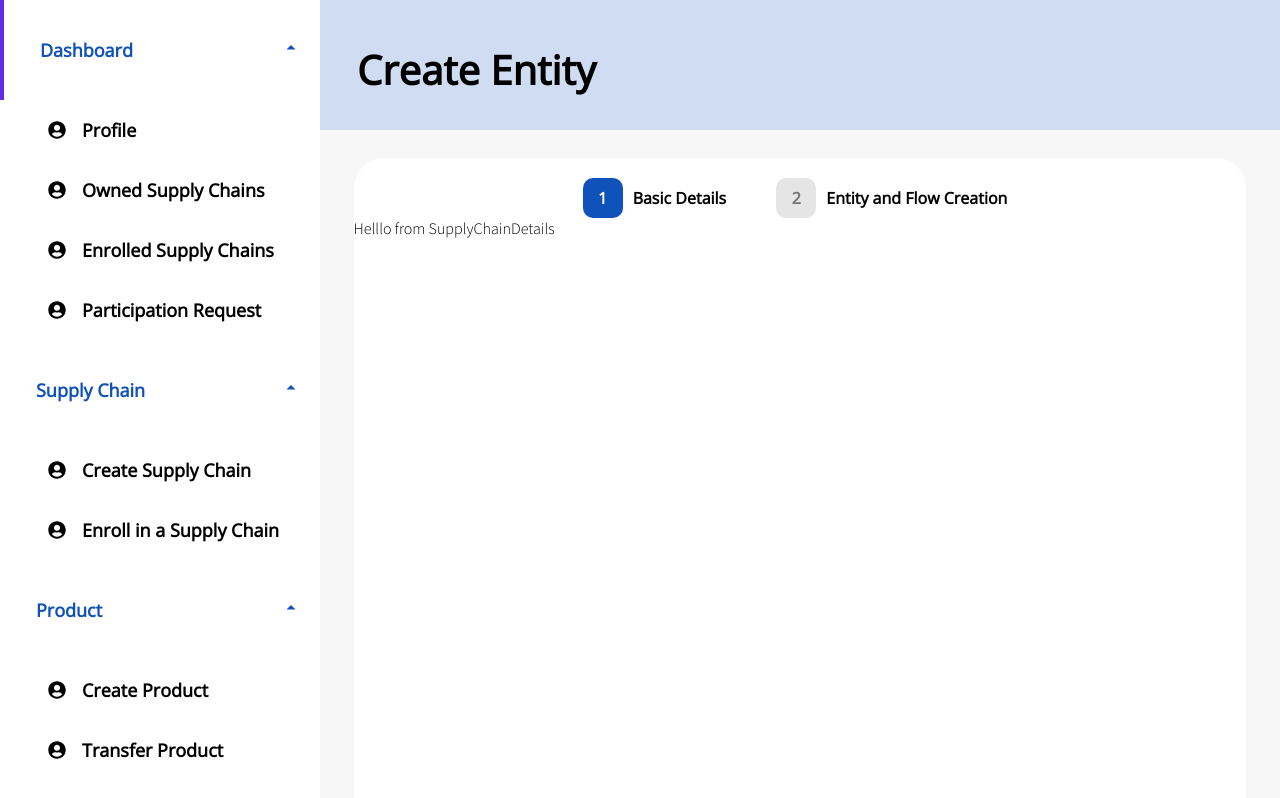
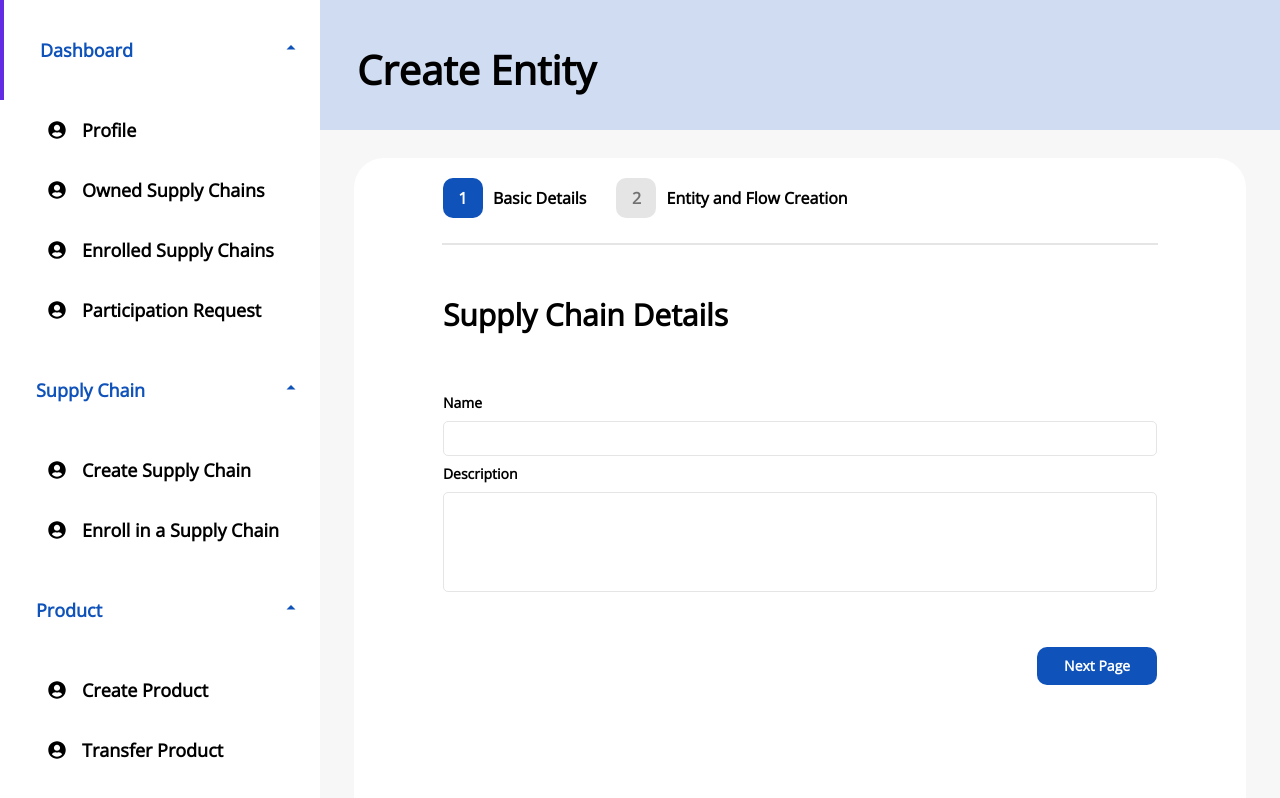
Before and after one commit to Secure-chain/frontend-v2, a React (Create React App) app: page / in a window 1280 px wide. Shown: the top 798 px of the page. Built offline with nearby package versions, Linux system fonts and the light colour scheme.

Commit message:
supply chain details page done

```diff
--- /dev/null
+++ b/src/APIcalls/CreateSupplyChain/postSupplyChainDetails.js
@@ -0,0 +1,16 @@
+import { initObject } from "../../components/initVariables/initObject"
+import axios from "axios"
+export const postSupplyChainDetails = async(data) => {
+     try{
+        let res = await axios.post(initObject().initVariables+"/supplychain/",data,{
+            headers: {
+                Authorization: `Token ${initObject().token}`,
+            }
+        })
+        // console.log('api response 🚀', res)
+        return res.data.id
+     }
+     catch(error){
+        console.error(error)
+     }
+}
--- a/src/components/content/Content.js
+++ b/src/components/content/Content.js
@@ -1,9 +1,10 @@
-import React from 'react';
+import React, { useEffect, useState } from 'react';
 import SupplyChainDetails from '../createSupplyChain.js/SupplyChainDetails';
 import EntityCreation from '../createSupplyChain.js/EntityCreation';
 import './content.css';
 function Content() {
-const [tab, setTab] = React.useState(1);
+const [tab, setTab] = useState(1);
+const [id,setId] = useState(0);
   return (
   <div className='right-window'>
     <div className='create-chain-container'>
@@ -17,8 +18,9 @@ const [tab, setTab] = React.useState(1);
                 <div className='tab-text'>Entity and Flow Creation</div>
             </div>
         </div>
+        <div className='divider'></div>
         <div className='tab-content'>
-            {tab === 1 && <SupplyChainDetails />}
+            {tab === 1 && <SupplyChainDetails setId={(data)=>setId(data)}/>}
             {tab === 2 && <EntityCreation />}
         </div>
         {/* Call different components based on request */}
--- a/src/components/content/content.css
+++ b/src/components/content/content.css
@@ -14,11 +14,13 @@
     margin: auto;
 }
 .tab-container{
+    width: 80%;
     display: flex;
     flex-direction: row;
-    justify-content: center;
+    justify-content: flex-start;
     align-items: center;
     padding: 0px 20px;
+    margin: auto;
     margin-top: 20px;
 }
 .tab-active{
@@ -58,7 +60,7 @@
     flex-direction: row;
     justify-content: center;
     align-items: center;
-    padding: 0px 20px;
+    padding-right: 20px;
 }
 .tab-text{
     font-family: Open Sans;
@@ -69,3 +71,10 @@
     color: #000000;
     padding: 0 10px;
 }
+.divider{
+    display: flex;
+    margin: auto;
+    width: 80%;
+    border: 1px solid #E5E5E5;
+    margin-top: 25px;
+}
--- a/src/components/createSupplyChain.js/SupplyChainDetails.js
+++ b/src/components/createSupplyChain.js/SupplyChainDetails.js
@@ -1,9 +1,53 @@
-import React from 'react';
-
-function SupplyChainDetails() {
+import React, { useState } from 'react';
+import Input from '../common/input/Input'
+import Button from '../common/button/Button';
+import './supplyChainDetails.css';
+import { initObject } from '../initVariables/initObject';
+import { postSupplyChainDetails } from '../../APIcalls/CreateSupplyChain/postSupplyChainDetails';
+function SupplyChainDetails({setId}) {
+  const [supplyChainDetails, setSupplyChainDetails] = useState({
+    name: '',
+    details: '',
+  });
+  const handleNext = async() => {
+    const ids =  await postSupplyChainDetails(supplyChainDetails);
+    setId(ids);
+  }
   return (
   <div>
-    Helllo from SupplyChainDetails
+    <div className='supply-chain-container'>
+      <div className='supply-chain-header'>
+        Supply Chain Details
+      </div>
+      <div className='input-container'>
+        <div className='input-label'>
+          Name
+        </div>
+        <Input
+          type={'text'}
+          value={supplyChainDetails.name}
+          onChange={(e)=>{
+          setSupplyChainDetails({...supplyChainDetails, name: e.target.value})
+          }}
+          style={{width: "100%",}}
+        />
+        <div className='input-label'>
+          Description
+        </div>
+        <Input
+          type={'text'}
+          value={supplyChainDetails.description}
+          onChange={(e)=>{
+            setSupplyChainDetails({...supplyChainDetails, details: e.target.value})
+          }
+          }
+          style={{width: "100%", height: "100px",marginBottom: "20px"}}
+        />
+      </div>
+      <div className={'next-btn'}>
+        <Button text={"Next Page"}  onClick={handleNext} />
+      </div>
+    </div>
   </div>
   )
   ;
--- /dev/null
+++ b/src/components/createSupplyChain.js/supplyChainDetails.css
@@ -0,0 +1,39 @@
+.supply-chain-container{
+    display: flex;
+    flex-direction: column;
+    justify-content: center;
+    align-items: center;
+    width: 100%;
+    margin-top: 50px;
+}
+.supply-chain-header{
+    font-family: Open Sans;
+    font-style: normal;
+    font-weight: bold;
+    font-size: 30px;
+    line-height: 40px;
+    color: #000000;
+    text-align: left;
+    width: 80%;
+}
+.input-container{
+    display: flex;
+    flex-direction: column;
+    width: 80%;
+    margin-top: 50px;
+}
+.input-label{
+    font-family: Open Sans;
+    font-style: normal;
+    font-weight: 600;
+    font-size: 14px;
+    line-height: 16px;
+    color: #000000;
+    margin: 10px 0 ;
+}
+.next-btn{
+    width: 80%;
+    display: flex;
+    justify-content: flex-end;
+    margin-top: 35px;
+}
--- /dev/null
+++ b/src/components/initVariables/initObject.js
@@ -0,0 +1,6 @@
+export const initObject = () => {
+    return {
+    initVariables : "https://securechain-backend.herokuapp.com",
+    token: "9457c0c1c2a1dd25051c2e8c625e78d8772e1d9b",
+    }
+}
```
